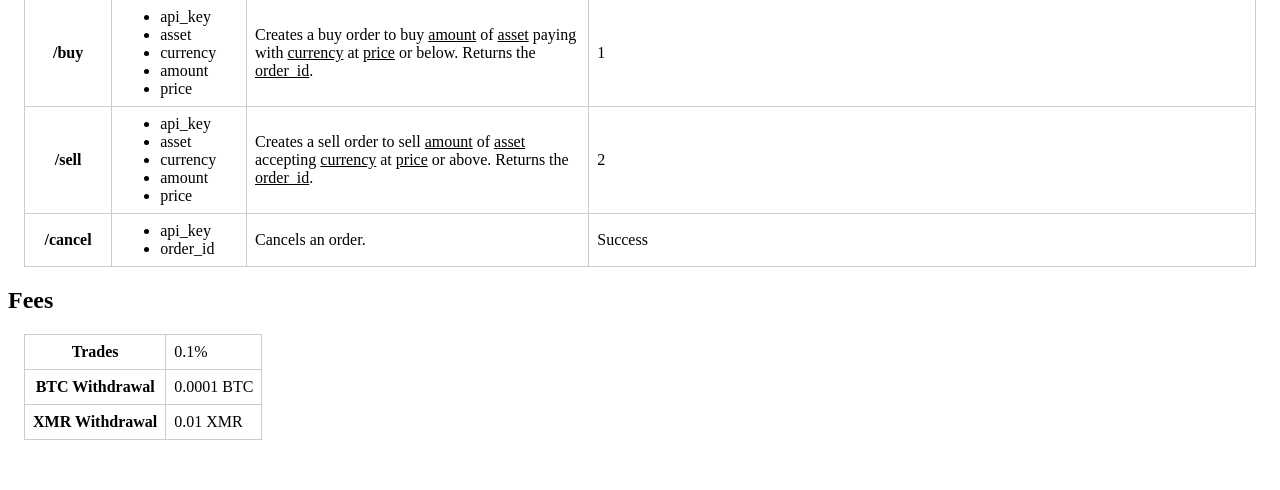
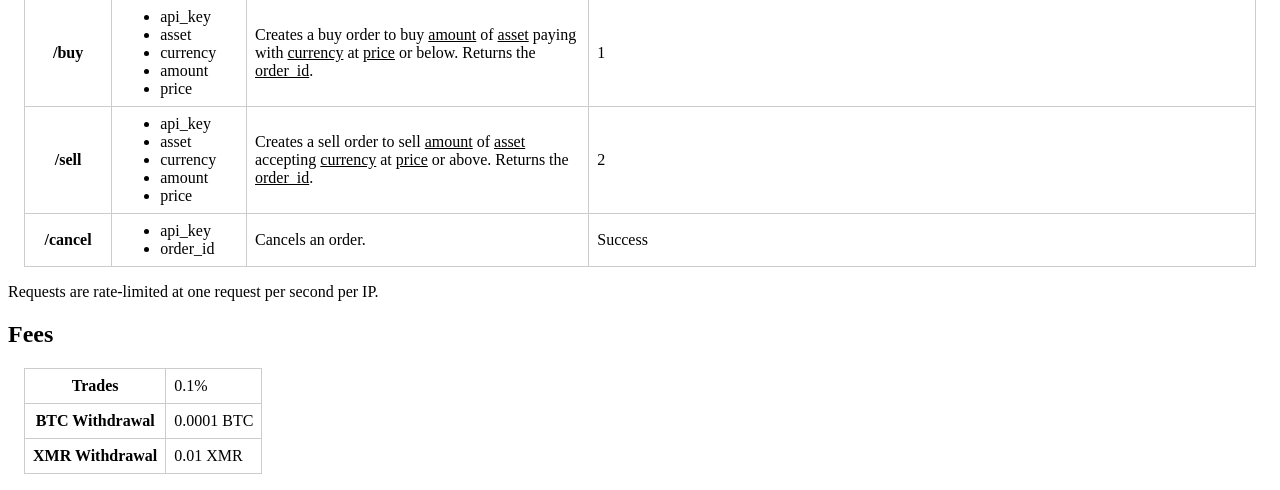
Before and after one commit to jackmurray90/fryx, a Flask app: page / in a window 1280 px wide. Shown: the part 521-1011 px from the top of the page. Before the commit the page ends 977 px from the top, so only its background shows below. Run offline with Flask 2, Linux system fonts and the light colour scheme.

Commit message:
add rate limited to api documentation

```diff
--- a/templates/api.html
+++ b/templates/api.html
@@ -25,6 +25,7 @@
     <td>Creates a sell order to sell <u>amount</u> of <u>asset</u> accepting <u>currency</u> at <u>price</u> or above. Returns the <u>order_id</u>.</td><td>2</td></tr>
   <tr><th>/cancel</th><td><ul><li>api_key</li><li>order_id</li></td><td>Cancels an order.</td><td>Success</td></tr>
 </table>
+<p>Requests are rate-limited at one request per second per IP.</p>
 <h2>Fees</h2>
 <table>
   <tr><th>Trades</th><td>0.1%</td></tr>
```
